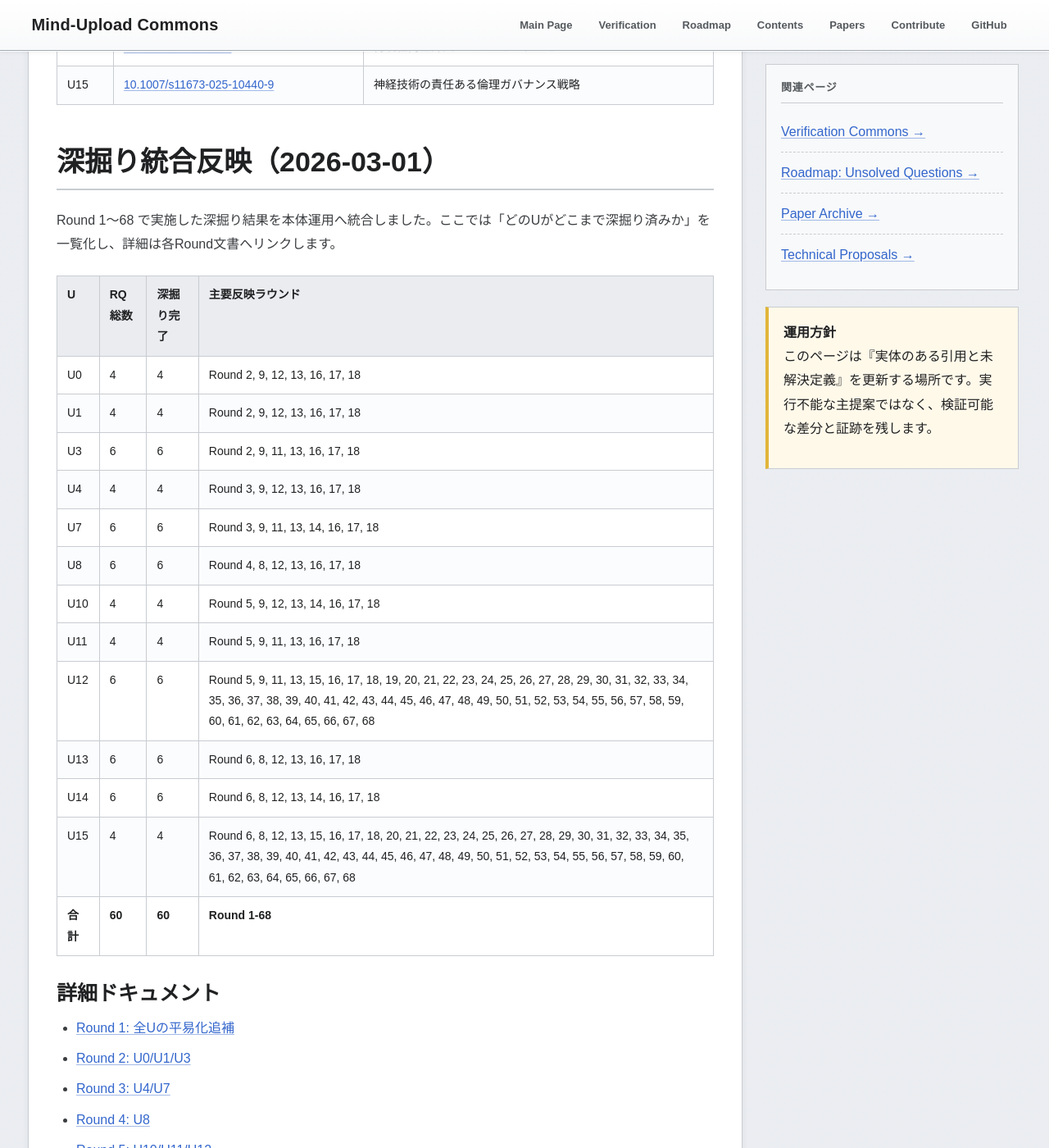
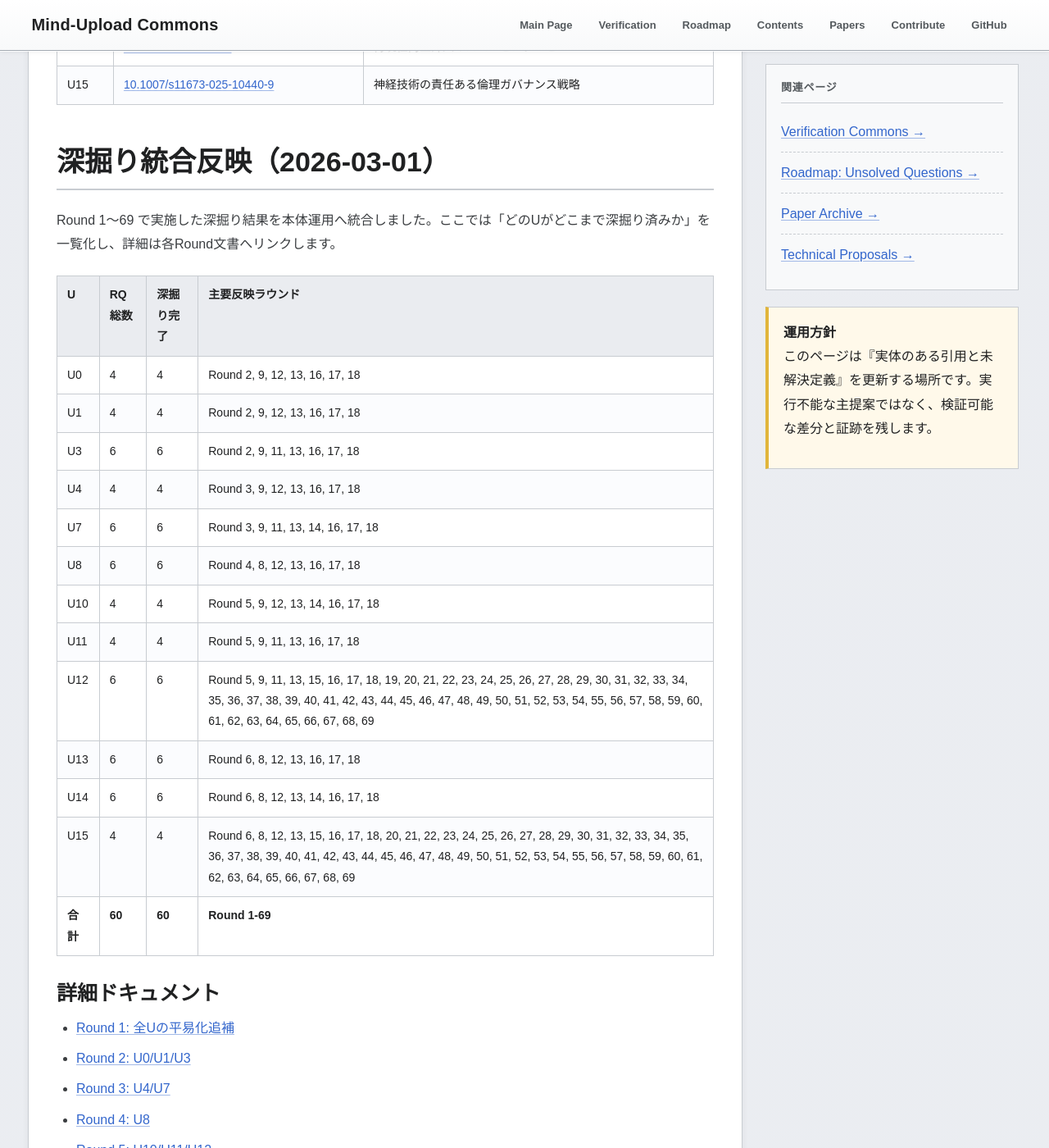
Before and after one commit to yasufumi-nakata/eegflow, a Jekyll site: the page built from research_harvest_50.md, in a window 1280 px wide and 1400 px high, scrolled down 6243 px. Shown: the whole window at 82% size. Built offline with Jekyll 4.4.1, drawn with Linux system fonts in a browser that asks for light colours; some of the changed text lies outside the part shown.

Commit message:
Add Round 69 reentry triage and revalidation reconnect bridge

```diff
--- a/research_harvest_50.md
+++ b/research_harvest_50.md
@@ -156,7 +156,7 @@
 <section class="section" id="deepening-integration-20260301">
 <h2 class="section-title">深掘り統合反映（2026-03-01）</h2>
 <p>
-Round 1〜68 で実施した深掘り結果を本体運用へ統合しました。ここでは「どのUがどこまで深掘り済みか」を一覧化し、詳細は各Round文書へリンクします。
+Round 1〜69 で実施した深掘り結果を本体運用へ統合しました。ここでは「どのUがどこまで深掘り済みか」を一覧化し、詳細は各Round文書へリンクします。
 </p>
 <table class="data-table">
 <thead><tr><th>U</th><th>RQ総数</th><th>深掘り完了</th><th>主要反映ラウンド</th></tr></thead><tbody>
@@ -168,11 +168,11 @@
 <tr><td>U8</td><td>6</td><td>6</td><td>Round 4, 8, 12, 13, 16, 17, 18</td></tr>
 <tr><td>U10</td><td>4</td><td>4</td><td>Round 5, 9, 12, 13, 14, 16, 17, 18</td></tr>
 <tr><td>U11</td><td>4</td><td>4</td><td>Round 5, 9, 11, 13, 16, 17, 18</td></tr>
-<tr><td>U12</td><td>6</td><td>6</td><td>Round 5, 9, 11, 13, 15, 16, 17, 18, 19, 20, 21, 22, 23, 24, 25, 26, 27, 28, 29, 30, 31, 32, 33, 34, 35, 36, 37, 38, 39, 40, 41, 42, 43, 44, 45, 46, 47, 48, 49, 50, 51, 52, 53, 54, 55, 56, 57, 58, 59, 60, 61, 62, 63, 64, 65, 66, 67, 68</td></tr>
+<tr><td>U12</td><td>6</td><td>6</td><td>Round 5, 9, 11, 13, 15, 16, 17, 18, 19, 20, 21, 22, 23, 24, 25, 26, 27, 28, 29, 30, 31, 32, 33, 34, 35, 36, 37, 38, 39, 40, 41, 42, 43, 44, 45, 46, 47, 48, 49, 50, 51, 52, 53, 54, 55, 56, 57, 58, 59, 60, 61, 62, 63, 64, 65, 66, 67, 68, 69</td></tr>
 <tr><td>U13</td><td>6</td><td>6</td><td>Round 6, 8, 12, 13, 16, 17, 18</td></tr>
 <tr><td>U14</td><td>6</td><td>6</td><td>Round 6, 8, 12, 13, 14, 16, 17, 18</td></tr>
-<tr><td>U15</td><td>4</td><td>4</td><td>Round 6, 8, 12, 13, 15, 16, 17, 18, 20, 21, 22, 23, 24, 25, 26, 27, 28, 29, 30, 31, 32, 33, 34, 35, 36, 37, 38, 39, 40, 41, 42, 43, 44, 45, 46, 47, 48, 49, 50, 51, 52, 53, 54, 55, 56, 57, 58, 59, 60, 61, 62, 63, 64, 65, 66, 67, 68</td></tr>
-<tr><td><strong>合計</strong></td><td><strong>60</strong></td><td><strong>60</strong></td><td><strong>Round 1-68</strong></td></tr>
+<tr><td>U15</td><td>4</td><td>4</td><td>Round 6, 8, 12, 13, 15, 16, 17, 18, 20, 21, 22, 23, 24, 25, 26, 27, 28, 29, 30, 31, 32, 33, 34, 35, 36, 37, 38, 39, 40, 41, 42, 43, 44, 45, 46, 47, 48, 49, 50, 51, 52, 53, 54, 55, 56, 57, 58, 59, 60, 61, 62, 63, 64, 65, 66, 67, 68, 69</td></tr>
+<tr><td><strong>合計</strong></td><td><strong>60</strong></td><td><strong>60</strong></td><td><strong>Round 1-69</strong></td></tr>
 </tbody></table>
 
 <h3>詳細ドキュメント</h3>
@@ -245,6 +245,7 @@
 <li><a href="research_deepening_round66_2026-03-01.html">Round 66: 再開再検証パケットと再クローズ判定ゲート固定</a></li>
 <li><a href="research_deepening_round67_2026-03-01.html">Round 67: 再クローズ認証台帳と再開クールダウン監視固定</a></li>
 <li><a href="research_deepening_round68_2026-03-01.html">Round 68: 安定状態チェックポイントと再開再入ゲート固定</a></li>
+<li><a href="research_deepening_round69_2026-03-01.html">Round 69: 再入候補トリアージと再検証再接続ブリッジ固定</a></li>
 </ul>
 
 <h3>整合性監査（証跡）</h3>
@@ -652,6 +653,12 @@
 Round 68 の安定状態チェックポイントと再開再入ゲート固定は
 <a href="automation/rq_regulation_stable_state_checkpoint_round68_2026-03-01.csv" target="_blank">rq_regulation_stable_state_checkpoint_round68_2026-03-01.csv</a>（問い別安定状態チェックポイント）と
 <a href="automation/rq_regulation_reopen_reentry_gate_round68_2026-03-01.csv" target="_blank">rq_regulation_reopen_reentry_gate_round68_2026-03-01.csv</a>（問い別再開再入ゲート）
+に記録しています。
+</p>
+<p class="small">
+Round 69 の再入候補トリアージと再検証再接続ブリッジ固定は
+<a href="automation/rq_regulation_reentry_candidate_triage_round69_2026-03-01.csv" target="_blank">rq_regulation_reentry_candidate_triage_round69_2026-03-01.csv</a>（問い別再入候補トリアージ）と
+<a href="automation/rq_regulation_revalidation_reconnect_bridge_round69_2026-03-01.csv" target="_blank">rq_regulation_revalidation_reconnect_bridge_round69_2026-03-01.csv</a>（問い別再検証再接続ブリッジ）
 に記録しています。
 </p>
 </section>
```
Also changed, not shown: automation/rq_regulation_reentry_candidate_triage_round69_2026-03-01.csv (added, +11 -0 lines), automation/rq_regulation_revalidation_reconnect_bridge_round69_2026-03-01.csv (added, +11 -0 lines), research_deepening_continue_guide_2026-03-01.md (+6 -2 lines), research_deepening_round69_2026-03-01.md (added, +64 -0 lines).
